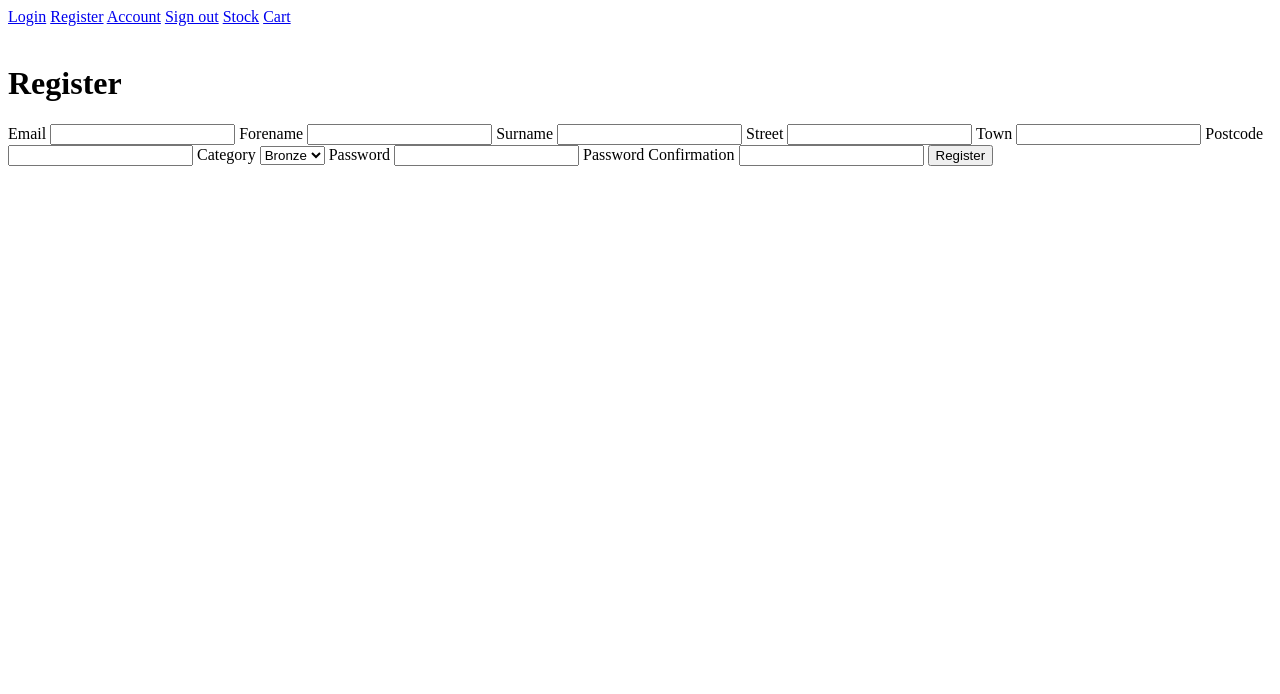
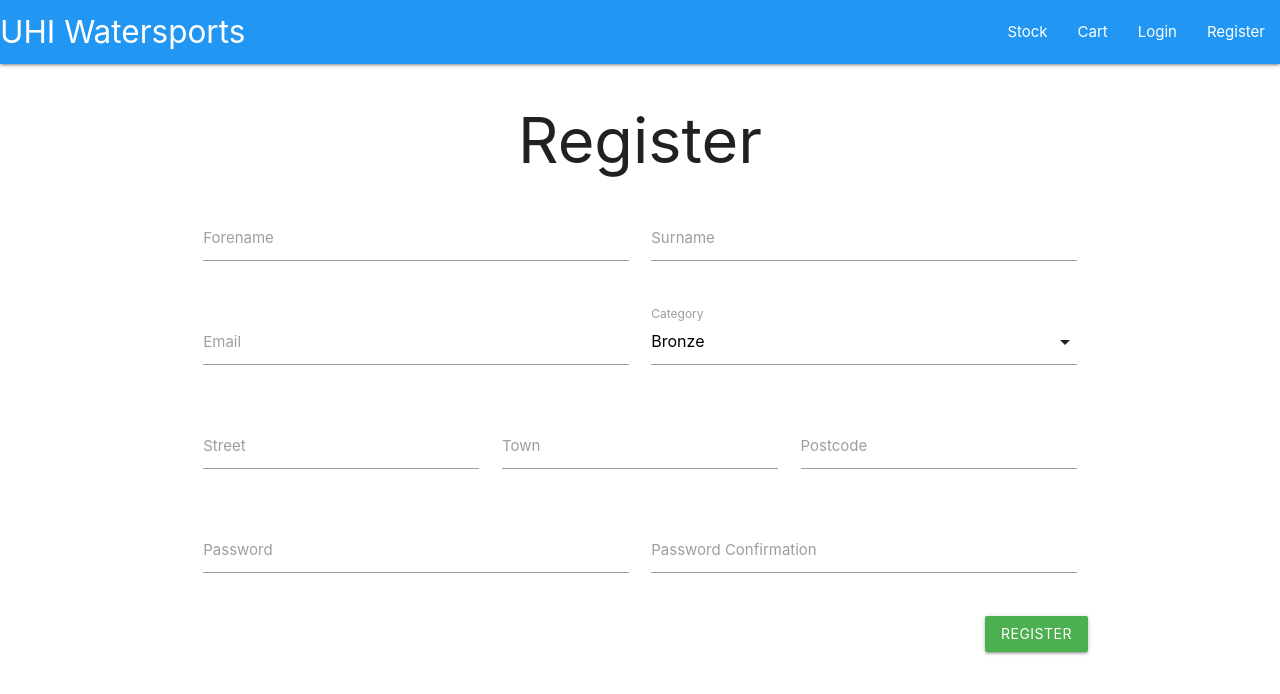
Before and after one commit to IllogicalTree/uhi-watersports, a PHP site: page /pages/register.php in a window 1280 px wide. Shown: the top 694 px of the page. Run offline with PHP 8.4, Linux system fonts and the light colour scheme; data that the repository does not hold is empty.

Commit message:
visual changes

```diff
--- a/public_html/includes/error.php
+++ b/public_html/includes/error.php
@@ -12,9 +12,4 @@
     header('Location: ' . $redirect);
   };
 
-  if ($_SESSION['error']) {
-    echo $_SESSION['error'];
-    $_SESSION['error'] = false;
-  };
-
 ?>
--- a/public_html/includes/navigation.php
+++ b/public_html/includes/navigation.php
@@ -6,12 +6,32 @@
 
 ?>
 
-<div>
-  <a href="login.php">Login</a>
-  <a href="register.php">Register</a>
-  <a href="account.php">Account</a>
-  <a href="/~15027887/methods/logoutUser.php">Sign out</a>
-  <a href="stock.php">Stock</a>
-  <a href="cart.php">Cart</a>
-  <br><br>
-</div>
+<!DOCTYPE html>
+<html lang="en">
+<head>
+  <meta charset="UTF-8">
+  <meta name="viewport" content="width=device-width, initial-scale=1.0">
+  <title>UHI Watersports</title>
+  <link href="https://fonts.googleapis.com/icon?family=Material+Icons" rel="stylesheet">
+  <link rel="stylesheet" href="https://cdnjs.cloudflare.com/ajax/libs/materialize/1.0.0/css/materialize.min.css">
+</head>
+<main>
+  <body>
+    <nav>
+      <div class="nav-wrapper blue" >
+        <a href="index.php" class="brand-logo">UHI Watersports</a>
+        <ul id="nav-mobile" class="right hide-on-med-and-down">
+          <li><a href="stock.php">Stock</a></li>
+          <li><a href="cart.php">Cart</a></li>
+          <?php
+            if ($_SESSION["currentUser"]) {
+              echo '<li><a href="account.php">Account</a></li>';
+              echo '<li><a href="/~15027887/methods/logoutUser.php">Sign out</a></li>';
+            } else {
+              echo '<li><a href="login.php">Login</a></li>';
+              echo '<li><a href="register.php">Register</a></li>';
+            };
+          ?>
+        </ul>
+      </div>
+    </nav>
--- a/public_html/pages/index.php
+++ b/public_html/pages/index.php
@@ -1,4 +1,6 @@
 <?php
-  include '../includes/navigation.php';
-  require_once('../includes/helper.php');
+  // Ideally I would have a nice home page here.. but there isn't
+
+  // Redirect to stock page instead
+  header('Location: /~15027887/pages/stock.php');
 ?>
--- a/public_html/pages/register.php
+++ b/public_html/pages/register.php
@@ -14,27 +14,78 @@
 
 ?>
 
-<h1>Register</h1>
+<h1 class='center-align'>Register</h1>
 
-<form action="/~15027887/methods/registerUser.php" method='post'>
+<div class="container">
+  <?php if ($error): ?>
+    <blockquote> <?= $error ?> </blockquote>
+    <?php $_SESSION['error'] = false ?>
+  <?php endif; ?>
+  <div class="row">
+    <form class="col s12" action='/~15027887/methods/registerUser.php' method='post'>
+      <div class="row">
+        <div class="input-field col s6">
+          <input name='forename' id="forename" type="text" class="validate">
+          <label for="forename">Forename</label>
+        </div>
+        <div class="input-field col s6">
+          <input name='surname' id="surname" type="text" class="validate">
+          <label for="surname">Surname</label>
+        </div>
+      </div>
+      <div class="row">
+        <div class="input-field col s6">
+          <input name='email' id="email" type="email" class="validate">
+          <label for="email">Email</label>
+        </div>
+        <div class="input-field col s6">
+          <select name='category'>
+            <option value="bronze">Bronze</option>
+            <option value="silver">Silver</option>
+            <option value="gold">Gold</option>
+          </select>
+          <label>Category</label>
+        </div>
+      </div>
+      <div class="row">
+        <div class="input-field col s4">
+          <input name='street' id="street" type="text" class="validate">
+          <label for="street">Street</label>
+        </div>
+        <div class="input-field col s4">
+          <input name='town' id="town" type="text" class="validate">
+          <label for="town">Town</label>
+        </div>
+        <div class="input-field col s4">
+          <input name='postcode' id="postcode" type="text" class="validate">
+          <label for="postcode">Postcode</label>
+        </div>
+      </div>
+      <div class="row">
+        <div class="input-field col s6">
+          <input name='password' id="password" type="password" class="validate">
+          <label for="password">Password</label>
+        </div>
+        <div class="input-field col s6">
+          <input name='passwordConfirmation' id="passwordConfirmation" type="password" class="validate">
+          <label for="passwordConfirmation">Password Confirmation</label>
+        </div>
+      </div>
+      <div class="row">
+        <button class="btn green right" type="submit" name="action">
+          Register
+        </button>
+      </div>
+    </form>
+  </div>
+</div>
 
-  Email <input type="email" name='email'>
-  Forename <input type="text" name='forename'>
-  Surname <input type="text" name='surname'>
-  Street <input type="text" name='street'>
-  Town <input type="text" name='town'>
-  Postcode <input type="text" name='postcode'>
+<!-- Required for select menu -->
+<script src="https://cdnjs.cloudflare.com/ajax/libs/materialize/1.0.0/js/materialize.min.js"></script>
 
-  Category
-  <select name='category'>
-    <option value="bronze">Bronze</option>
-    <option value="silver">Silver</option>
-    <option value="gold">Gold</option>
-  </select>
-
-  Password <input type="password" name='password'>
-  Password Confirmation <input type="password" name='passwordConfirmation'>
-
-  <input type="submit" value='Register'>
-
-</form>
+<script>
+document.addEventListener('DOMContentLoaded', function() {
+  var elems = document.querySelectorAll('select');
+  var instances = M.FormSelect.init(elems);
+});
+</script>
```
Also changed, not shown: public_html/pages/account.php (+11 -6 lines), public_html/pages/cart.php (+18 -10 lines), public_html/pages/login.php (+28 -11 lines), public_html/pages/stock.php (+9 -4 lines).
